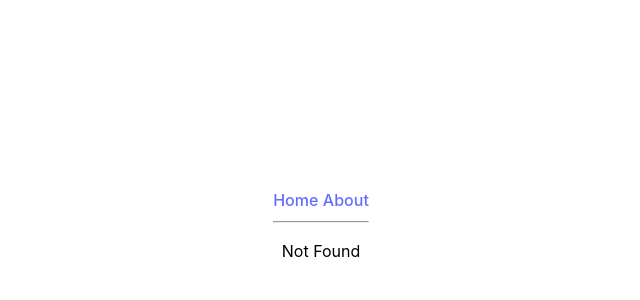
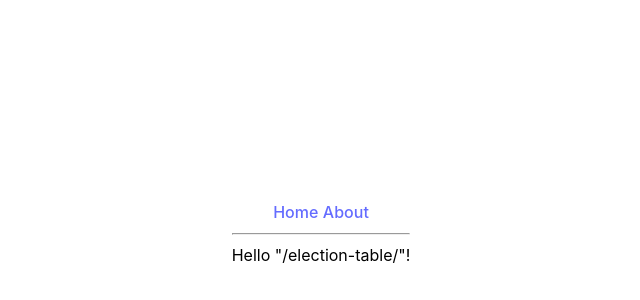
Before and after one commit to gracemcmc/results-modal, a React (Vite) app: page /election-table in a window 1280 px wide. Before the commit this address had no page. Shown: the part 166-466 px from the top of the page, without its empty margins (319-959 px from the left). Built offline with nearby package versions, Linux system fonts and the light colour scheme.

Commit message:
try new structure

```diff
--- a/src/routeTree.gen.ts
+++ b/src/routeTree.gen.ts
@@ -11,7 +11,8 @@
 import { Route as rootRouteImport } from './routes/__root'
 import { Route as AboutRouteImport } from './routes/about'
 import { Route as IndexRouteImport } from './routes/index'
-import { Route as ElectionTableIdRouteImport } from './routes/election-table.$id'
+import { Route as ElectionTableIndexRouteImport } from './routes/election-table/index'
+import { Route as ElectionTableIdRouteImport } from './routes/election-table/$id'
 
 const AboutRoute = AboutRouteImport.update({
   id: '/about',
@@ -21,6 +22,11 @@ const AboutRoute = AboutRouteImport.update({
 const IndexRoute = IndexRouteImport.update({
   id: '/',
   path: '/',
+  getParentRoute: () => rootRouteImport,
+} as any)
+const ElectionTableIndexRoute = ElectionTableIndexRouteImport.update({
+  id: '/election-table/',
+  path: '/election-table/',
   getParentRoute: () => rootRouteImport,
 } as any)
 const ElectionTableIdRoute = ElectionTableIdRouteImport.update({
@@ -33,30 +39,34 @@ export interface FileRoutesByFullPath {
   '/': typeof IndexRoute
   '/about': typeof AboutRoute
   '/election-table/$id': typeof ElectionTableIdRoute
+  '/election-table/': typeof ElectionTableIndexRoute
 }
 export interface FileRoutesByTo {
   '/': typeof IndexRoute
   '/about': typeof AboutRoute
   '/election-table/$id': typeof ElectionTableIdRoute
+  '/election-table': typeof ElectionTableIndexRoute
 }
 export interface FileRoutesById {
   __root__: typeof rootRouteImport
   '/': typeof IndexRoute
   '/about': typeof AboutRoute
   '/election-table/$id': typeof ElectionTableIdRoute
+  '/election-table/': typeof ElectionTableIndexRoute
 }
 export interface FileRouteTypes {
   fileRoutesByFullPath: FileRoutesByFullPath
-  fullPaths: '/' | '/about' | '/election-table/$id'
+  fullPaths: '/' | '/about' | '/election-table/$id' | '/election-table/'
   fileRoutesByTo: FileRoutesByTo
-  to: '/' | '/about' | '/election-table/$id'
-  id: '__root__' | '/' | '/about' | '/election-table/$id'
+  to: '/' | '/about' | '/election-table/$id' | '/election-table'
+  id: '__root__' | '/' | '/about' | '/election-table/$id' | '/election-table/'
   fileRoutesById: FileRoutesById
 }
 export interface RootRouteChildren {
   IndexRoute: typeof IndexRoute
   AboutRoute: typeof AboutRoute
   ElectionTableIdRoute: typeof ElectionTableIdRoute
+  ElectionTableIndexRoute: typeof ElectionTableIndexRoute
 }
 
 declare module '@tanstack/react-router' {
@@ -75,6 +85,13 @@ declare module '@tanstack/react-router' {
       preLoaderRoute: typeof IndexRouteImport
       parentRoute: typeof rootRouteImport
     }
+    '/election-table/': {
+      id: '/election-table/'
+      path: '/election-table'
+      fullPath: '/election-table/'
+      preLoaderRoute: typeof ElectionTableIndexRouteImport
+      parentRoute: typeof rootRouteImport
+    }
     '/election-table/$id': {
       id: '/election-table/$id'
       path: '/election-table/$id'
@@ -89,6 +106,7 @@ const rootRouteChildren: RootRouteChildren = {
   IndexRoute: IndexRoute,
   AboutRoute: AboutRoute,
   ElectionTableIdRoute: ElectionTableIdRoute,
+  ElectionTableIndexRoute: ElectionTableIndexRoute,
 }
 export const routeTree = rootRouteImport
   ._addFileChildren(rootRouteChildren)
--- a/src/routes/election-table.$id.tsx
+++ b/src/routes/election-table/$id.tsx
@@ -1,5 +1,5 @@
 import { createFileRoute } from '@tanstack/react-router'
-import {ResultsTable} from '../Components.tsx'
+import {ResultsTable} from '../../Components.tsx'
 
 
 export const Route = createFileRoute('/election-table/$id')({
--- /dev/null
+++ b/src/routes/election-table/index.tsx
@@ -0,0 +1,9 @@
+import { createFileRoute } from '@tanstack/react-router'
+
+export const Route = createFileRoute('/election-table/')({
+  component: RouteComponent,
+})
+
+function RouteComponent() {
+  return <div>Hello "/election-table/"!</div>
+}
```
